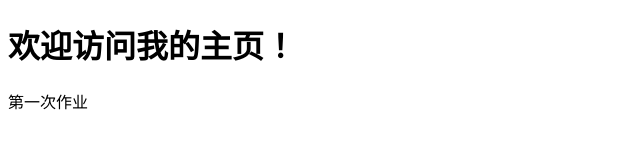
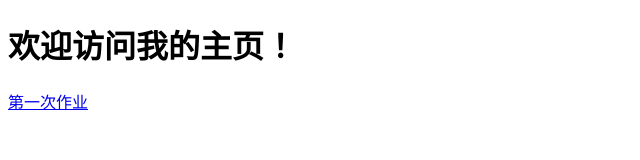
Before and after one commit to qhf76/qhf76.github.io, a plain HTML site: page index.html in a window 1280 px wide. Shown: the whole page, without its empty margins (0-640 px from the left). Drawn offline with Linux system fonts and the light colour scheme.

Commit message:
Update index.html

```diff
--- a/index.html
+++ b/index.html
@@ -6,6 +6,6 @@
 </head>
 <body>
 <h1>欢迎访问我的主页！</h1>
-    <a herf="https://qhf76.github.io/20213657-20230905.html">第一次作业</a>
+    <a href="https://qhf76.github.io/20213657-20230905.html">第一次作业</a>
 </body>
 </html>
```
